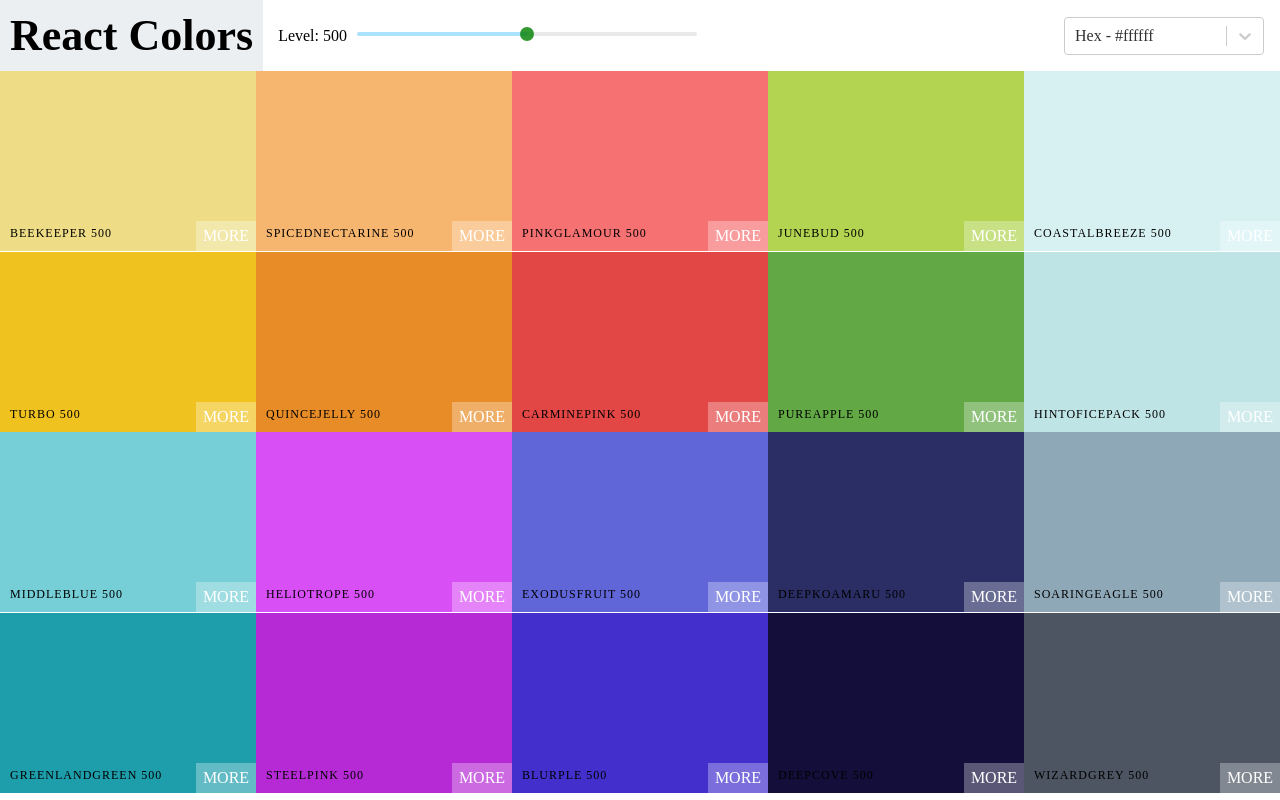
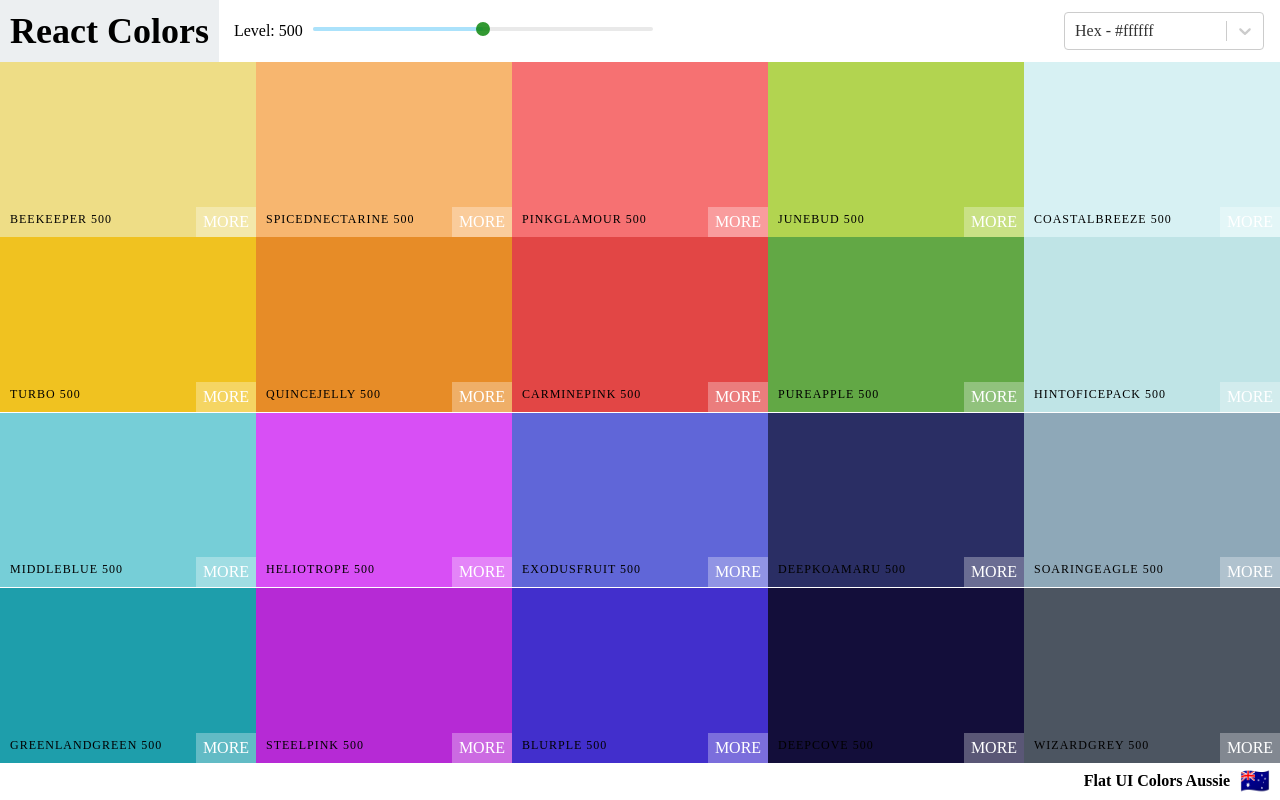
Before and after one commit to Waydj/colors, a React (Vite) app: page / in a window 1280 px wide. Built offline with nearby package versions, Linux system fonts and the light colour scheme.

Commit message:
add footer

```diff
--- a/src/Navbar.css
+++ b/src/Navbar.css
@@ -7,7 +7,7 @@
 .logo {
   margin-right: 15px;
   padding: 10px;
-  font-size: 22px;
+  font-size: 18px;
   background-color: #eceff1;
 }
 
--- a/src/Palette.css
+++ b/src/Palette.css
@@ -1,7 +1,23 @@
 .palette {
   height: 100vh;
+  display: flex;
+  flex-direction: column;
 }
 
 .palette-colors {
   height: 90%;
 }
+
+.palette-footer {
+  background-color: white;
+  height: 5%;
+  display: flex;
+  justify-content: flex-end;
+  align-items: center;
+  font-weight: bold;
+}
+
+.emoji {
+  margin: 0 10px;
+  font-size: 1.5rem;
+}
--- a/src/Palette.jsx
+++ b/src/Palette.jsx
@@ -22,6 +22,9 @@
     <div className="palette">
       <Navbar level={level} setLevel={setLevel} changeFormat={changeFormat} />
       <div className="palette-colors">{colorBoxes}</div>
+      <footer className="palette-footer">
+        {palette.paletteName} <span className="emoji">{palette.emoji}</span>{" "}
+      </footer>
       <ToastContainer
         autoClose={3000}
         theme="colored"
```
